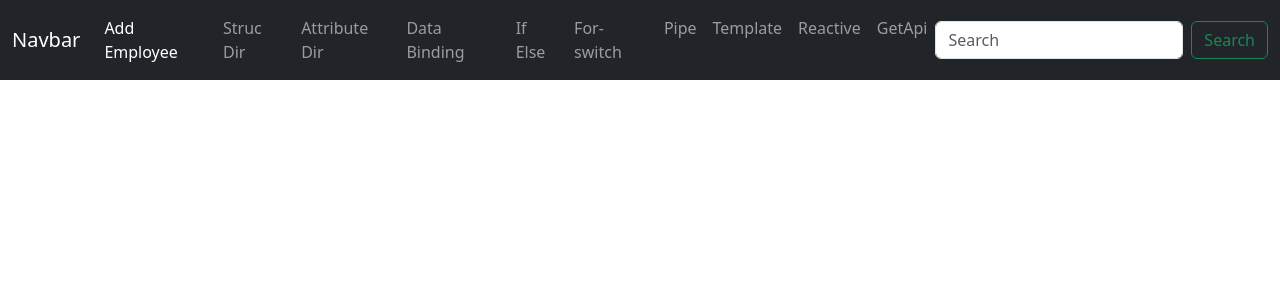
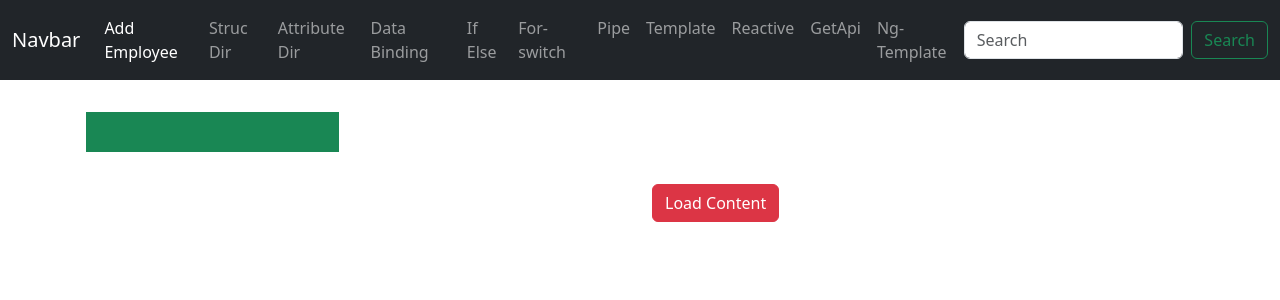
Before and after one commit to ravina-ghidode/Learn-Angular, an Angular app in the folder angular-18/: page /ngtemplate in a window 1280 px wide. Before the commit this address led to /. Shown: the top 300 px of the page. Built offline with nearby package versions, Linux system fonts and the light colour scheme.

Commit message:
ng-template

```diff
--- a/angular-18/src/app/app.component.html
+++ b/angular-18/src/app/app.component.html
@@ -47,6 +47,9 @@
                 <li class="nav-item">
                     <a class="nav-link" routerLink="get">GetApi</a>
                 </li>
+                <li class="nav-item">
+                    <a class="nav-link" routerLink="ngtemplate">Ng-Template</a>
+                </li>
 
             </ul>
             <form class="d-flex">
--- a/angular-18/src/app/app.routes.ts
+++ b/angular-18/src/app/app.routes.ts
@@ -9,6 +9,7 @@ import { PipeComponent } from './pipe/pipe.component';
 import { TemplateComponent } from './forms/template/template.component';
 import { ReactiveComponent } from './forms/reactive/reactive.component';
 import { GetApiComponent } from './apiIntregation/get-api/get-api.component';
+import { NgtemplateComponent } from './directives/ngtemplate/ngtemplate.component';
 
 export const routes: Routes = [
     {
@@ -51,6 +52,10 @@ export const routes: Routes = [
         path: 'get',
         component: GetApiComponent
     },
+    {
+        path: 'ngtemplate',
+        component: NgtemplateComponent
+    },
 
 
 ];
--- /dev/null
+++ b/angular-18/src/app/directives/ngtemplate/ngtemplate.component.html
@@ -0,0 +1,39 @@
+<div class="row pt-3">
+
+    <div class="col-3 p-3">
+        <div class="bg-success p-3 text-center" *ngIf="isUserLoggedIn; else notLogged">
+            <h4>{{loggedUserName}}</h4>
+        </div>
+        <ng-template #notLogged>
+            <div class="bg-danger p-3 text-center">
+                <h4>User Not Logged In</h4>
+            </div>
+        </ng-template>
+
+    </div>
+    <div class="col-4">
+        <ng-template #dynamicTem>
+            <p>hii from Dynamic template</p>
+        </ng-template>
+    </div>
+    <div class="col-4">
+        <div #dynamicContainer>
+
+        </div>
+    </div>
+
+</div>
+
+<!-- Row 2: Buttons and Inputs -->
+<div class="row pt-3">
+    <div class="col-3 text-center">
+
+    </div>
+    <div class="col-3">
+
+    </div>
+    <div class="col-3">
+        <button class="btn btn-danger" (click)="loadTemplate()">Load Content</button>
+    </div>
+
+</div>
--- /dev/null
+++ b/angular-18/src/app/directives/ngtemplate/ngtemplate.component.ts
@@ -0,0 +1,23 @@
+import { CommonModule } from '@angular/common';
+import { Component, TemplateRef, ViewChild, ViewContainerRef } from '@angular/core';
+
+@Component({
+  selector: 'app-ngtemplate',
+  standalone: true,
+  imports: [CommonModule],
+  templateUrl: './ngtemplate.component.html',
+  styleUrl: './ngtemplate.component.css'
+})
+export class NgtemplateComponent {
+
+  isUserLoggedIn: boolean = true;
+  loggedUserName: string = "";
+  @ViewChild('dynamicTem') dynamicTemp: TemplateRef<any> | undefined;
+  @ViewChild('dynamicContainer', { read: ViewContainerRef }) dynamicCon: ViewContainerRef | undefined;
+  loadTemplate() {
+    if (this.dynamicTemp) {
+      this.dynamicCon?.createEmbeddedView(this.dynamicTemp);
+
+    }
+  }
+}
```
Also changed, not shown: angular-18/src/app/directives/ngtemplate/ngtemplate.component.css (added), 1 other file (tests, documents, lock files or other folders).
